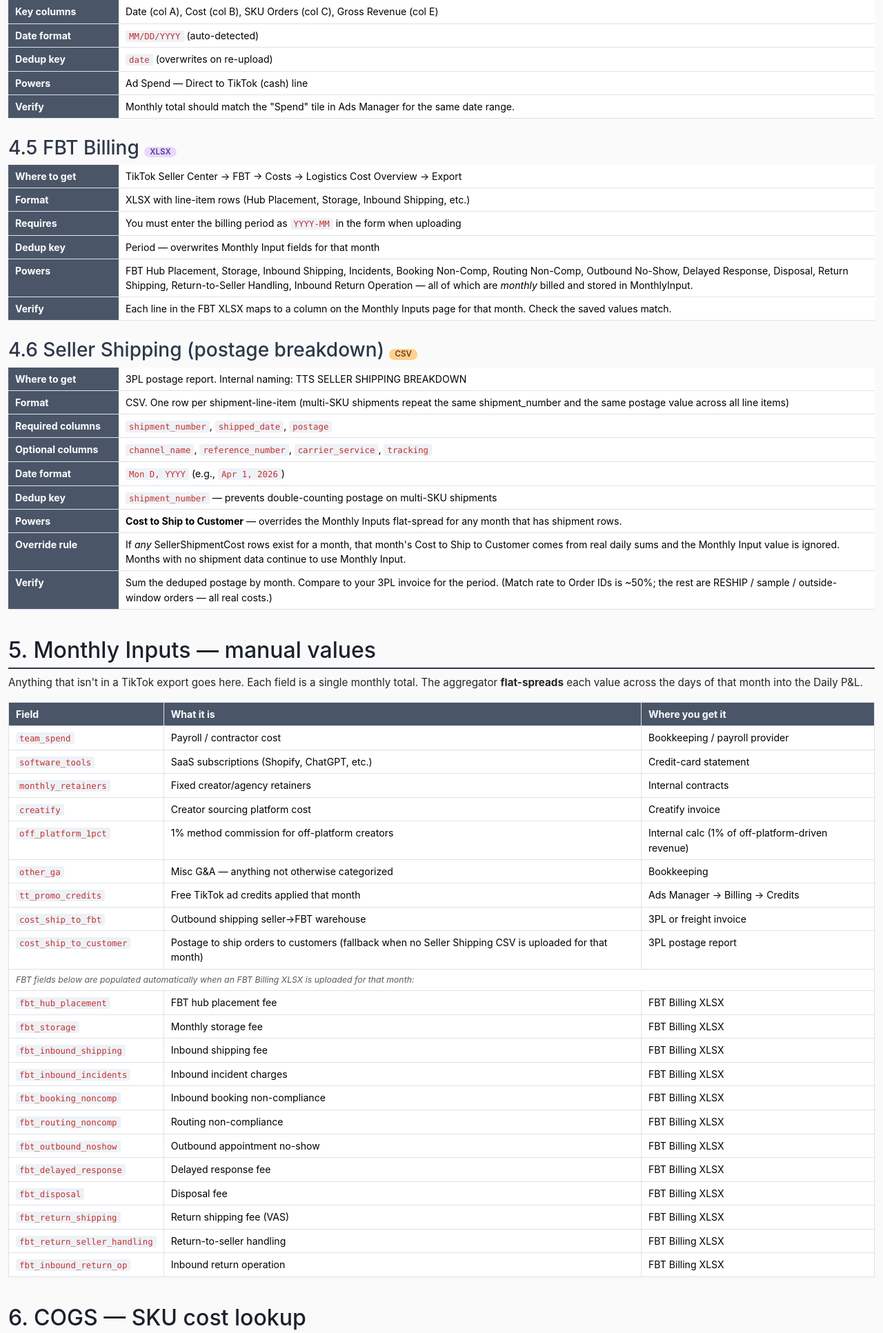
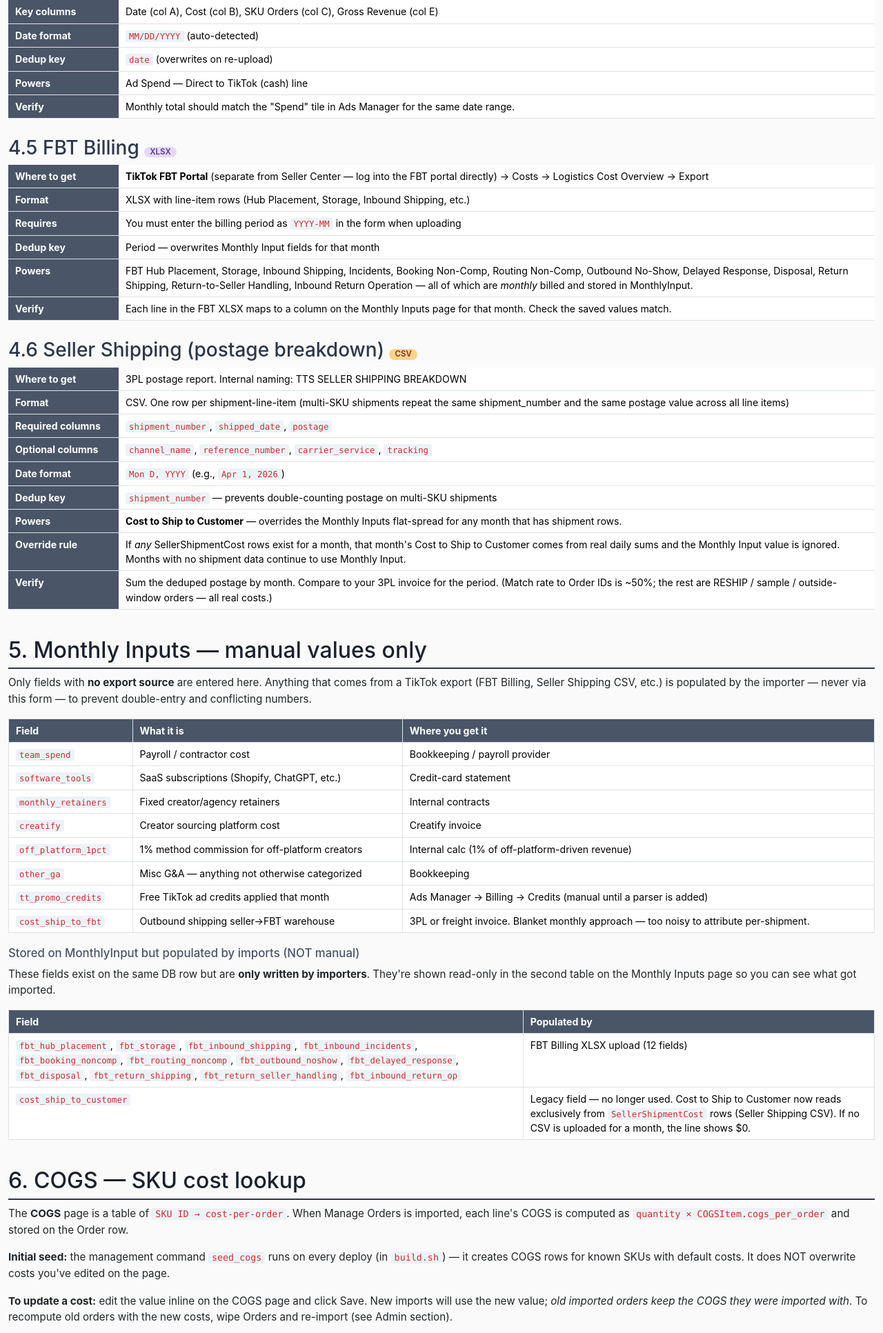
Before and after one commit to Harambe99/pnl-rosabella, a Django app: template core/templates/core/readme.html in a window 1280 px wide. Shown: the part 3293-5226 px from the top of the page at 69% size. Run offline with Django 4.2, Linux system fonts and the light colour scheme; the template is opened without the code that fills it, so the values that code supplies are empty.

Commit message:
Monthly Inputs: remove fields that have an export source
- Form now only has 8 manual fields (was 22). FBT line items and
  cost_ship_to_customer are read-only — they're populated by imports.
- Split read-only table into "Manual values" vs "FBT Billing values"
- Aggregator: removed cost_ship_to_customer manual flat-spread fallback.
  No CSV uploaded for the month = $0 (no fake monthly-average filler).
- README: fixed FBT Billing location (FBT Portal, not Seller Center) +
  rewrote Monthly Inputs section to reflect the manual/imported split.

Co-Authored-By: Claude Opus 4.7 (1M context) <noreply@anthropic.com>

```diff
--- a/core/aggregator.py
+++ b/core/aggregator.py
@@ -111,7 +111,8 @@ def compute_daily_pnl(start_date, end_date):
         '   Other G&A': ('other_ga', -1),
         '   Less: TT Promo Credits': ('tt_promo_credits', +1),
         '   Cost to Ship to FBT': ('cost_ship_to_fbt', -1),
-        '   Cost to Ship to Customer': ('cost_ship_to_customer', -1),
+        # Cost to Ship to Customer is NOT here — it's populated exclusively from
+        # SellerShipmentCost (Seller Shipping CSV import). No manual flat-spread.
         '   FBT Hub Placement Fee': ('fbt_hub_placement', -1),
         '   FBT Storage Fee': ('fbt_storage', -1),
         '   FBT Inbound Shipping Fee': ('fbt_inbound_shipping', -1),
--- a/core/templates/core/readme.html
+++ b/core/templates/core/readme.html
@@ -174,7 +174,7 @@
 <h3>4.5 FBT Billing <span class="badge-src badge-fbt">XLSX</span></h3>
 <table class="table table-sm">
   <tbody>
-    <tr><th style="width:160px">Where to get</th><td>TikTok Seller Center → FBT → Costs → Logistics Cost Overview → Export</td></tr>
+    <tr><th style="width:160px">Where to get</th><td><strong>TikTok FBT Portal</strong> (separate from Seller Center — log into the FBT portal directly) → Costs → Logistics Cost Overview → Export</td></tr>
     <tr><th>Format</th><td>XLSX with line-item rows (Hub Placement, Storage, Inbound Shipping, etc.)</td></tr>
     <tr><th>Requires</th><td>You must enter the billing period as <code>YYYY-MM</code> in the form when uploading</td></tr>
     <tr><th>Dedup key</th><td>Period — overwrites Monthly Input fields for that month</td></tr>
@@ -198,8 +198,8 @@
   </tbody>
 </table>
 
-<h2 id="monthly-inputs">5. Monthly Inputs — manual values</h2>
-<p>Anything that isn't in a TikTok export goes here. Each field is a single monthly total. The aggregator <strong>flat-spreads</strong> each value across the days of that month into the Daily P&amp;L.</p>
+<h2 id="monthly-inputs">5. Monthly Inputs — manual values only</h2>
+<p>Only fields with <strong>no export source</strong> are entered here. Anything that comes from a TikTok export (FBT Billing, Seller Shipping CSV, etc.) is populated by the importer — never via this form — to prevent double-entry and conflicting numbers.</p>
 <table class="table table-sm table-bordered">
   <thead><tr><th>Field</th><th>What it is</th><th>Where you get it</th></tr></thead>
   <tbody>
@@ -209,22 +209,18 @@
     <tr><td><code>creatify</code></td><td>Creator sourcing platform cost</td><td>Creatify invoice</td></tr>
     <tr><td><code>off_platform_1pct</code></td><td>1% method commission for off-platform creators</td><td>Internal calc (1% of off-platform-driven revenue)</td></tr>
     <tr><td><code>other_ga</code></td><td>Misc G&amp;A — anything not otherwise categorized</td><td>Bookkeeping</td></tr>
-    <tr><td><code>tt_promo_credits</code></td><td>Free TikTok ad credits applied that month</td><td>Ads Manager → Billing → Credits</td></tr>
-    <tr><td><code>cost_ship_to_fbt</code></td><td>Outbound shipping seller→FBT warehouse</td><td>3PL or freight invoice</td></tr>
-    <tr><td><code>cost_ship_to_customer</code></td><td>Postage to ship orders to customers (fallback when no Seller Shipping CSV is uploaded for that month)</td><td>3PL postage report</td></tr>
-    <tr><td colspan="3" class="text-muted small"><em>FBT fields below are populated automatically when an FBT Billing XLSX is uploaded for that month:</em></td></tr>
-    <tr><td><code>fbt_hub_placement</code></td><td>FBT hub placement fee</td><td>FBT Billing XLSX</td></tr>
-    <tr><td><code>fbt_storage</code></td><td>Monthly storage fee</td><td>FBT Billing XLSX</td></tr>
-    <tr><td><code>fbt_inbound_shipping</code></td><td>Inbound shipping fee</td><td>FBT Billing XLSX</td></tr>
-    <tr><td><code>fbt_inbound_incidents</code></td><td>Inbound incident charges</td><td>FBT Billing XLSX</td></tr>
-    <tr><td><code>fbt_booking_noncomp</code></td><td>Inbound booking non-compliance</td><td>FBT Billing XLSX</td></tr>
-    <tr><td><code>fbt_routing_noncomp</code></td><td>Routing non-compliance</td><td>FBT Billing XLSX</td></tr>
-    <tr><td><code>fbt_outbound_noshow</code></td><td>Outbound appointment no-show</td><td>FBT Billing XLSX</td></tr>
-    <tr><td><code>fbt_delayed_response</code></td><td>Delayed response fee</td><td>FBT Billing XLSX</td></tr>
-    <tr><td><code>fbt_disposal</code></td><td>Disposal fee</td><td>FBT Billing XLSX</td></tr>
-    <tr><td><code>fbt_return_shipping</code></td><td>Return shipping fee (VAS)</td><td>FBT Billing XLSX</td></tr>
-    <tr><td><code>fbt_return_seller_handling</code></td><td>Return-to-seller handling</td><td>FBT Billing XLSX</td></tr>
-    <tr><td><code>fbt_inbound_return_op</code></td><td>Inbound return operation</td><td>FBT Billing XLSX</td></tr>
+    <tr><td><code>tt_promo_credits</code></td><td>Free TikTok ad credits applied that month</td><td>Ads Manager → Billing → Credits (manual until a parser is added)</td></tr>
+    <tr><td><code>cost_ship_to_fbt</code></td><td>Outbound shipping seller→FBT warehouse</td><td>3PL or freight invoice. Blanket monthly approach — too noisy to attribute per-shipment.</td></tr>
+  </tbody>
+</table>
+
+<h4>Stored on MonthlyInput but populated by imports (NOT manual)</h4>
+<p>These fields exist on the same DB row but are <strong>only written by importers</strong>. They're shown read-only in the second table on the Monthly Inputs page so you can see what got imported.</p>
+<table class="table table-sm table-bordered">
+  <thead><tr><th>Field</th><th>Populated by</th></tr></thead>
+  <tbody>
+    <tr><td><code>fbt_hub_placement</code>, <code>fbt_storage</code>, <code>fbt_inbound_shipping</code>, <code>fbt_inbound_incidents</code>, <code>fbt_booking_noncomp</code>, <code>fbt_routing_noncomp</code>, <code>fbt_outbound_noshow</code>, <code>fbt_delayed_response</code>, <code>fbt_disposal</code>, <code>fbt_return_shipping</code>, <code>fbt_return_seller_handling</code>, <code>fbt_inbound_return_op</code></td><td>FBT Billing XLSX upload (12 fields)</td></tr>
+    <tr><td><code>cost_ship_to_customer</code></td><td>Legacy field — no longer used. Cost to Ship to Customer now reads exclusively from <code>SellerShipmentCost</code> rows (Seller Shipping CSV). If no CSV is uploaded for a month, the line shows $0.</td></tr>
   </tbody>
 </table>
 
@@ -251,7 +247,7 @@
 <div class="line-item"><div class="li-name">Seller Shipping <span class="badge-src badge-settle">Settlement</span></div><div class="li-meta">Settlement column <code>Shipping</code> — the shipping charge captured at order time (seller-shipped orders).</div></div>
 <div class="line-item"><div class="li-name">TT Shipping Subsidy (net) <span class="badge-src badge-settle">Settlement</span></div><div class="li-meta">Sum of <code>TikTok Shop shipping incentive</code> + <code>Shipping fee subsidy</code> + <code>Customer shipping fee offset</code>.</div></div>
 <div class="line-item"><div class="li-name">Cost to Ship to FBT <span class="badge-src badge-monthly">Monthly Input</span></div><div class="li-meta">Flat-spread across days of the month.</div><div class="li-desc">No file import — enter total on Monthly Inputs tab. Sum your inbound-shipment invoices for the month.</div></div>
-<div class="line-item"><div class="li-name">Cost to Ship to Customer <span class="badge-src badge-ship">Seller Shipping CSV</span> <span class="badge-src badge-monthly">Monthly Input</span></div><div class="li-meta">If Seller Shipping CSV is uploaded for the month: real per-day sums of <code>postage</code>. Otherwise: flat-spread of the Monthly Input value.</div></div>
+<div class="line-item"><div class="li-name">Cost to Ship to Customer <span class="badge-src badge-ship">Seller Shipping CSV</span></div><div class="li-meta">Real per-day sums of <code>postage</code> from <code>SellerShipmentCost</code>. If no CSV is uploaded for the month, this row is $0 (no manual fallback).</div></div>
 <div class="line-item"><div class="li-name">Logistics Reimbursement <span class="badge-src badge-settle">Settlement</span></div><div class="li-meta">Settlement row type <code>Logistics reimbursement</code> → <code>Adjustment amount</code>.</div></div>
 <div class="line-item"><div class="li-name">FBT Hub Placement / Storage / Inbound Shipping / Incidents / Booking Non-Comp / Routing Non-Comp / Outbound No-Show / Delayed Response / Disposal / Return Shipping (VAS) / Return-to-Seller Handling / Inbound Return Operation <span class="badge-src badge-fbt">FBT Billing</span></div><div class="li-meta">All twelve FBT fee lines come from the FBT Billing XLSX (or manual Monthly Input).</div><div class="li-desc">Each line in the FBT Billing file maps to one MonthlyInput field via <code>FBT_LINE_TO_FIELD</code> in <code>importers.py</code>.</div></div>
 <div class="line-item"><div class="li-name">FBT Warehouse Compensation <span class="badge-src badge-settle">Settlement</span></div><div class="li-meta">Settlement row type <code>FBT warehouse compensation</code>.</div></div>
```
Also changed, not shown: core/templates/core/monthly_inputs.html (+37 -33 lines).
